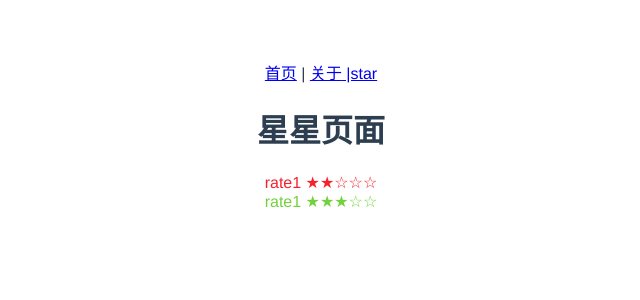
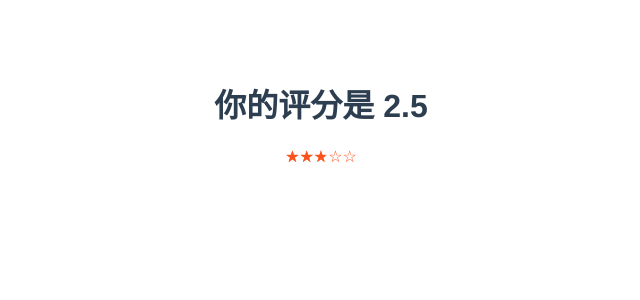
Before and after one commit to Pengzhenglong/Vue3-Study, a Vue app: page /#/rate in a window 1280 px wide. Shown: the top 300 px of the page, without its empty margins (319-959 px from the left). Built offline with nearby package versions, Linux system fonts and the light colour scheme.

Commit message:
添加星星点击事件

```diff
--- a/index.html
+++ b/index.html
@@ -6,6 +6,16 @@
     <meta name="viewport" content="width=device-width, initial-scale=1.0" />
     <title>Vite App</title>
   </head>
+  <style>
+    body{
+      margin:0;
+      padding:20px;
+    }
+
+    html,body{
+      font-family: serif;
+    }
+  </style>
   <body>
     <div id="app"></div>
     <script type="module" src="/src/main.js"></script>
--- a/src/App.vue
+++ b/src/App.vue
@@ -1,11 +1,9 @@
 
 <template>
   <div>
-    <router-link to="/">首页</router-link> |
-    <router-link to="/about">关于</router-link>
-    <router-link to="/rate"> |star</router-link>
+
+    <router-view></router-view>
   </div>
-  <router-view></router-view>
 </template>
 
 <style>
--- /dev/null
+++ b/src/components/Rate2.vue
@@ -0,0 +1,72 @@
+<template>
+  <div :style="fontstyle">
+    <div class="rate" @mouseout="mouseOut">
+      <span @mouseover="mouseOver(num)" v-for="num in 5" :key="num">☆</span>
+      <span class="hollow" :style="fontwidth">
+        <!-- <span @mouseover="mouseOver(num)" v-for="num in 5" :key="num">★</span> -->
+        <span
+          @click="onRate(num)"
+          @mouseover="mouseOver(num)"
+          v-for="num in 5"
+          :key="num"
+          >★</span
+        >
+      </span>
+    </div>
+  </div>
+</template>
+
+<script setup>
+import { defineProps, defineEmits, computed, ref } from "vue";
+
+let props = defineProps({
+  value: Number,
+  theme: { type: String, default: "orange" },
+});
+console.log(props);
+let rate = computed(() =>
+  "★★★★★☆☆☆☆☆".slice(5 - props.value, 10 - props.value)
+);
+const themeObj = {
+  black: "#000",
+  white: "#fff",
+  red: "#f5222d",
+  orange: "#fa541c",
+  yellow: "#fadb14",
+  green: "#73d13d",
+  blue: "#40a9ff",
+};
+const fontstyle = computed(() => {
+  return `color:${themeObj[props.theme]};`;
+});
+
+// 评分宽度
+let width = ref(props.value);
+function mouseOver(i) {
+  console.log(i);
+  width.value = i;
+}
+function mouseOut() {
+  width.value = props.value;
+}
+const fontwidth = computed(() => `width:${width.value}em;`);
+let emits = defineEmits(["update-rate"]); // 定义emits
+function onRate(num) {
+  emits("update-rate", num); //通过@引用
+}
+</script>
+
+<style scoped>
+.rate {
+  position: relative;
+  display: inline-block;
+}
+.rate > span.hollow {
+  position: absolute;
+  display: inline-block;
+  top: 0;
+  left: 0;
+  width: 0;
+  overflow: hidden;
+}
+</style>
--- a/src/pages/home.vue
+++ b/src/pages/home.vue
@@ -1,6 +1,9 @@
 
 
 <template>
+  <router-link to="/">首页</router-link> |
+  <router-link to="/about">关于</router-link>
+  <router-link to="/rate"> |star</router-link>
   <h1>这是首页</h1>
   <TodoList />
 </template>
--- a/src/pages/rate.vue
+++ b/src/pages/rate.vue
@@ -1,16 +1,17 @@
 
 
 <template>
-  <h1>星星页面</h1>
+  <h1>你的评分是 {{ score }}</h1>
   <!-- <Rate :value="score" /> -->
   <!-- 1<value<5 -->
-  <Rate :value="2" theme="red"></Rate>
-  <Rate :value="3" theme="green"></Rate>
+  <!-- <Rate :value="2" theme="red"></Rate>
+  <Rate :value="3" theme="green"></Rate> -->
+  <Rate :value="score" @update-rate="update"></Rate>
 </template>
 
 <script setup>
 // import Rate from '../components/Rate.vue'
-import Rate from '../components/Rate1.vue'
+import Rate from '../components/Rate2.vue'
 import { ref } from 'vue'
 let score = ref(2.5)
 function update(num) {
```
